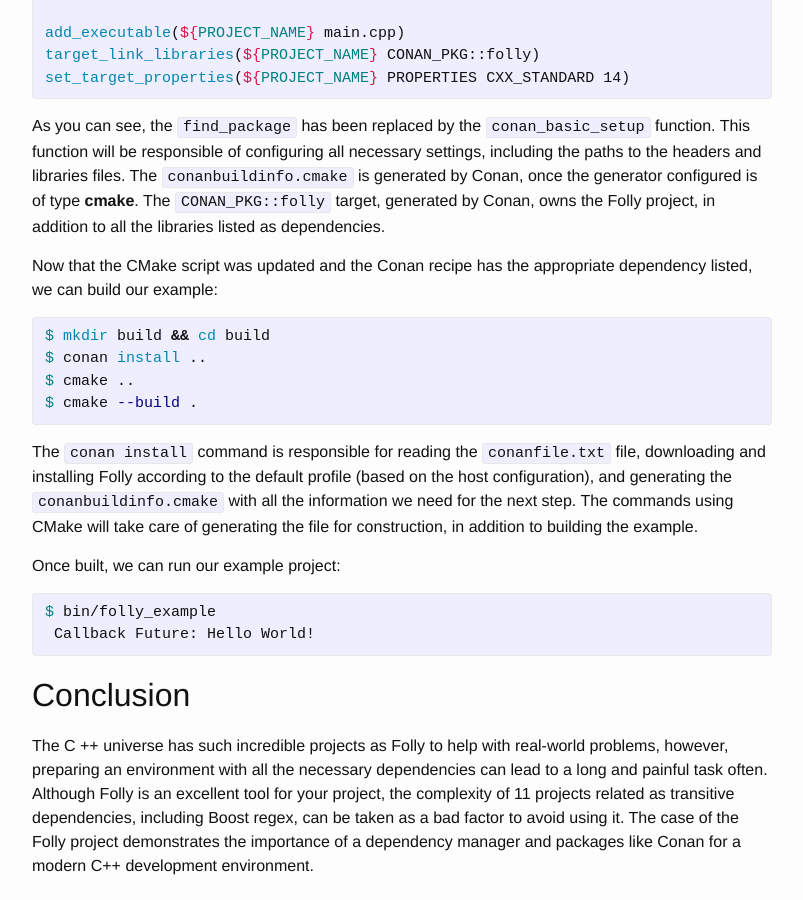
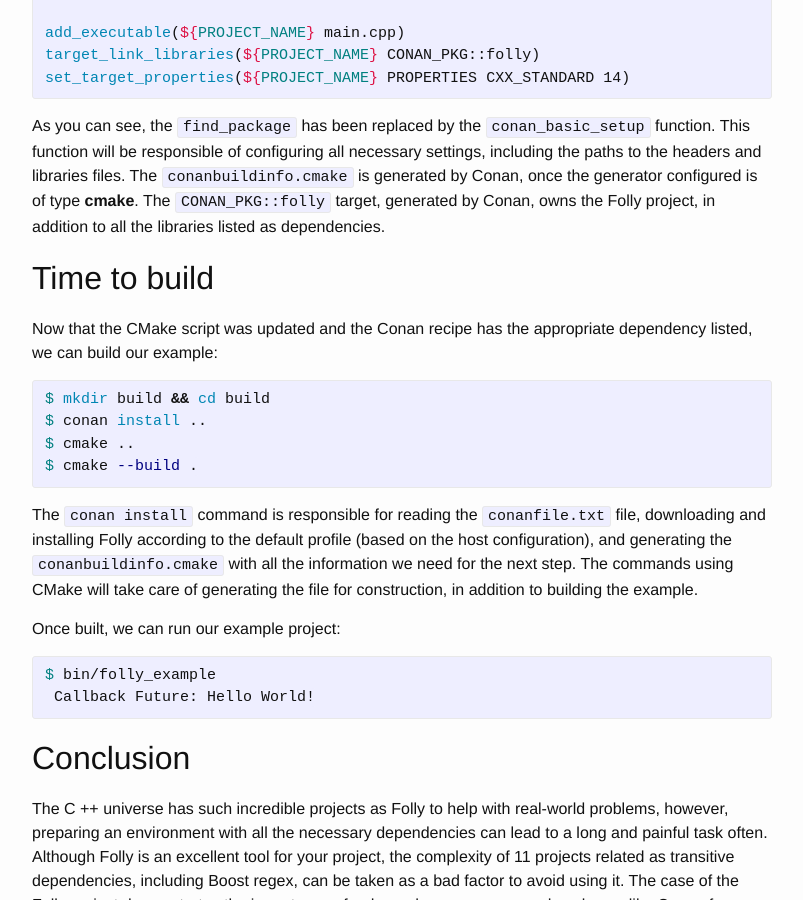
Before and after one commit to conan-io/conan-io.github.io, a Jekyll site: the page built from _posts/2018-11-19-Using-Facebook-Folly-with-Conan.markdown, in a window 1280 px wide and 900 px high, scrolled down 2852 px. Shown: the whole window, without its empty margins (238-1041 px from the left). Built offline with Jekyll 4.4.1, drawn with Linux system fonts in a browser that asks for light colours; comment, search, counter and statistics services are not loaded.

Commit message:
#53 Add new section
Signed-off-by: Uilian Ries <uilianries@gmail.com>

```diff
--- a/_posts/2018-11-19-Using-Facebook-Folly-with-Conan.markdown
+++ b/_posts/2018-11-19-Using-Facebook-Folly-with-Conan.markdown
@@ -121,6 +121,10 @@ set_target_properties(${PROJECT_NAME} PROPERTIES CXX_STANDARD 14)
 
 As you can see, the `find_package` has been replaced by the `conan_basic_setup` function. This function will be responsible of configuring all necessary settings, including the paths to the headers and libraries files. The ``conanbuildinfo.cmake`` is generated by Conan, once the generator configured is of type **cmake**. The `CONAN_PKG::folly` target, generated by Conan, owns the Folly project, in addition to all the libraries listed as dependencies.
 
+
+<h2>Time to build</h2>
+
+
 Now that the CMake script was updated and the Conan recipe has the appropriate dependency listed, we can build our example:
 
 {% highlight bash %}
```
